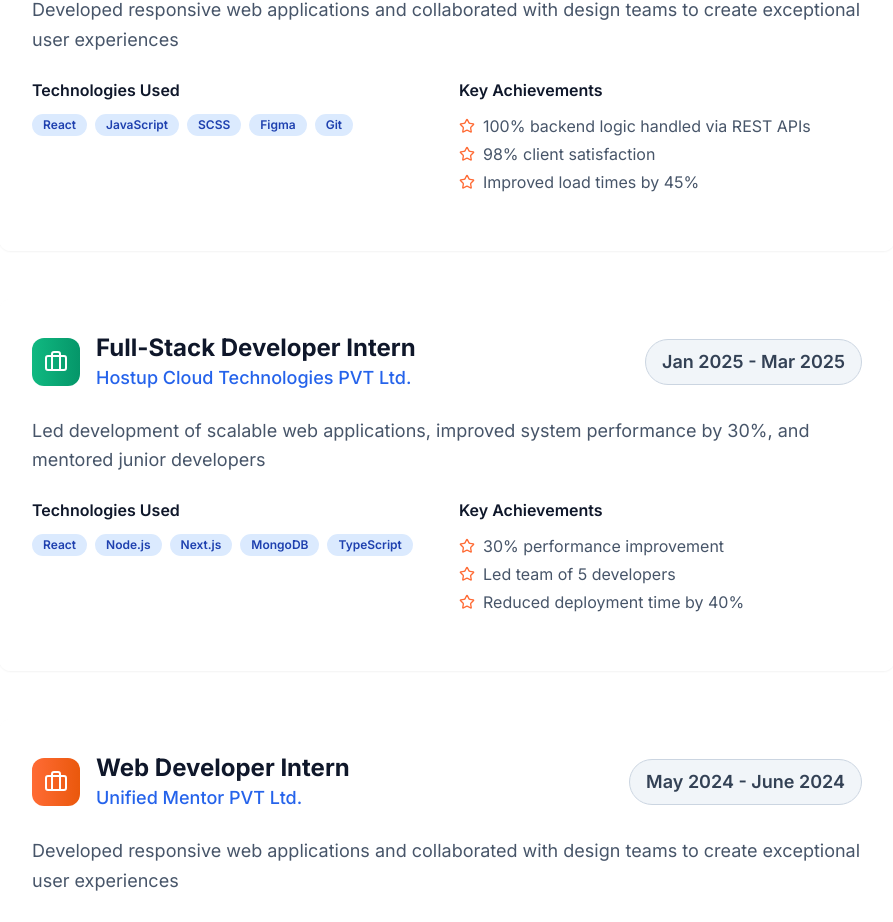
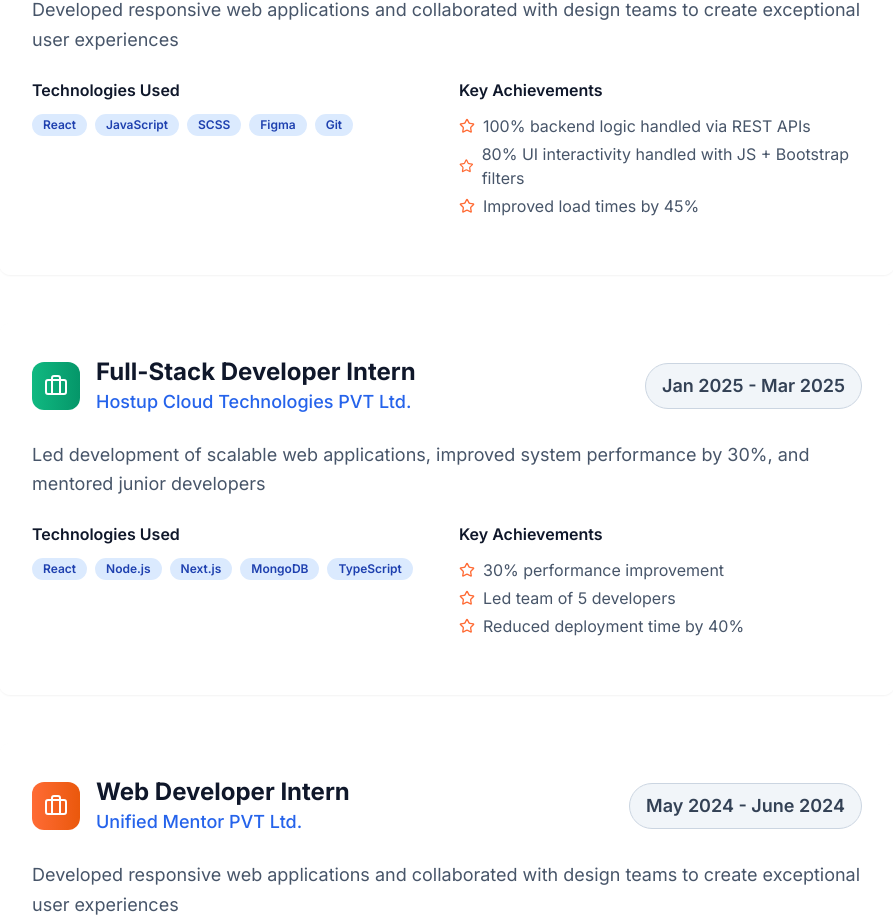
Before and after one commit to SyedparveezDev/my-portfolio-site, a Next.js app: page / in a window 1280 px wide. Shown: the part 4331-5253 px from the top of the page, without its empty margins (193-1086 px from the left). Built offline with nearby package versions, Linux system fonts and the light colour scheme.

Commit message:
fix: update achievements to reflect changes in UI interactivity metrics

```diff
--- a/app/page.tsx
+++ b/app/page.tsx
@@ -115,7 +115,7 @@ export default function Portfolio() {
       description:
         "Developed responsive web applications and collaborated with design teams to create exceptional user experiences",
       tech: ["React", "JavaScript", "SCSS", "Figma", "Git"],
-      achievements: ["100% backend logic handled via REST APIs", "98% client satisfaction", "Improved load times by 45%"],
+      achievements: ["100% backend logic handled via REST APIs", "80% UI interactivity handled with JS + Bootstrap filters", "Improved load times by 45%"],
     },
     {
       title: "Full-Stack Developer Intern",
```
